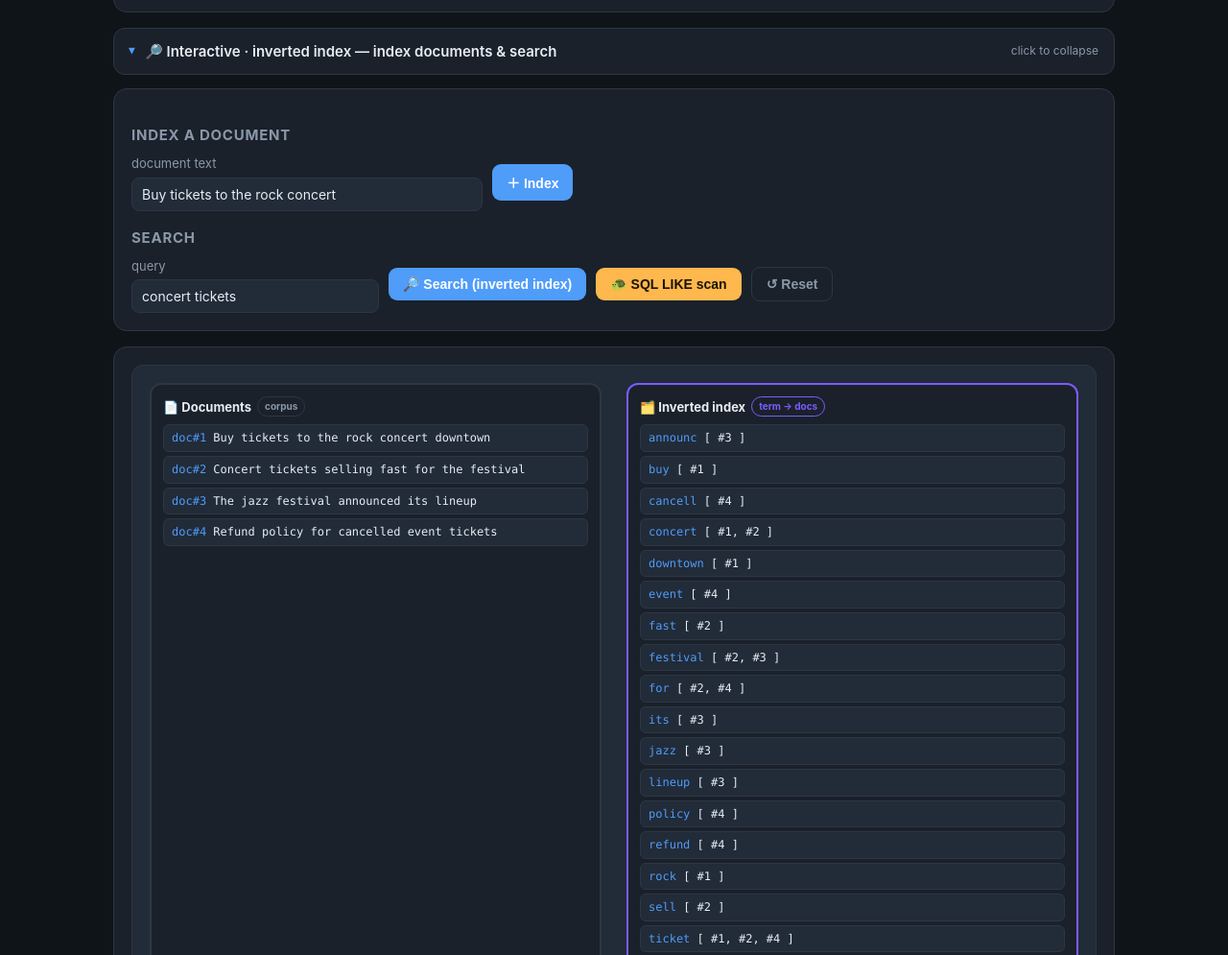
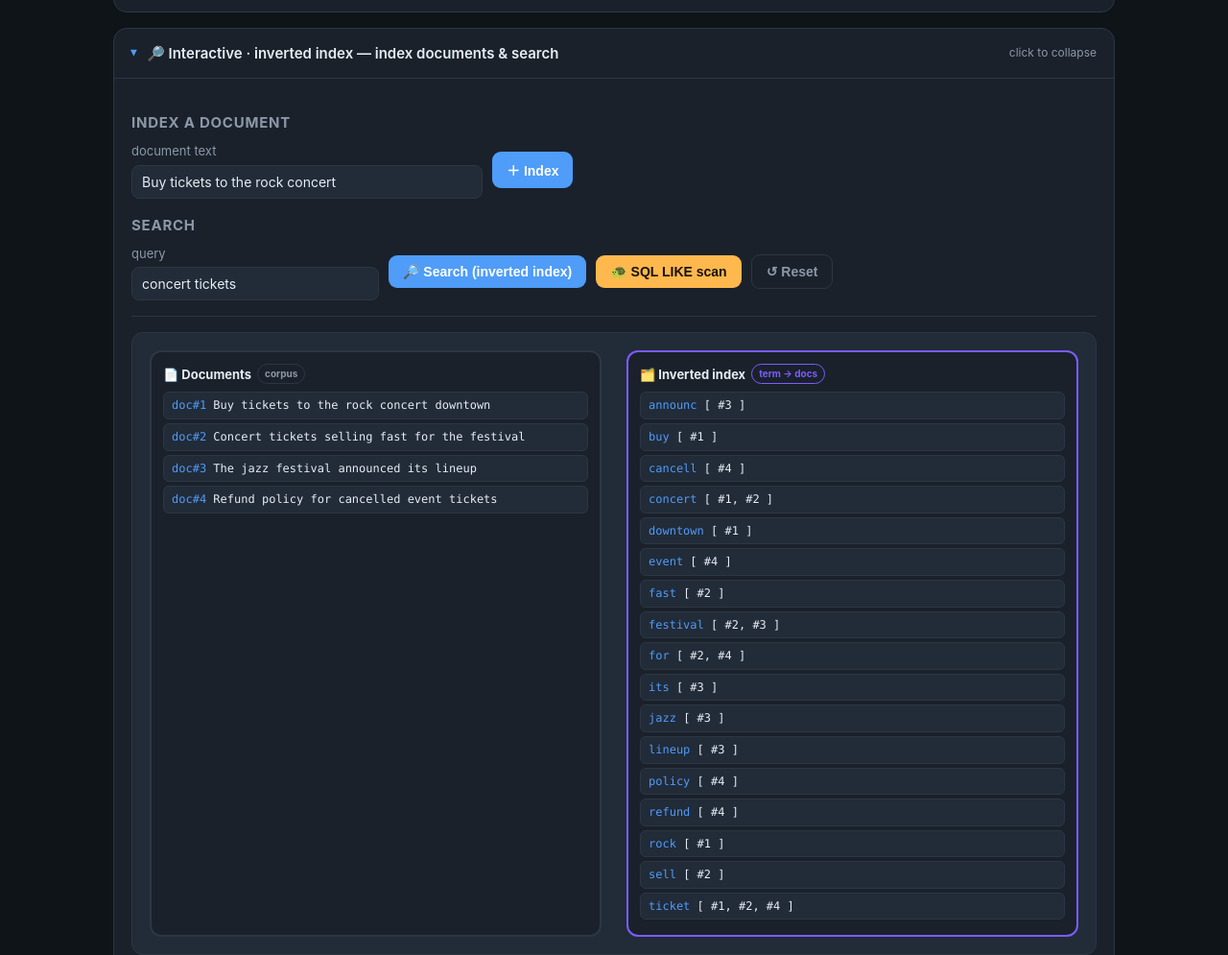
Before and after one commit to Blacknikomo/system-design-quiz, a plain HTML site: page elasticsearch.html in a window 1280 px wide. Shown: the part 444-1439 px from the top of the page at 96% size. Drawn offline with Linux system fonts and the light colour scheme.

Commit message:
fix(elasticsearch): collapsible sections render as one cohesive panel
The fold summary looked like a separate chip floating above separate cards.
Rework details.fold into a single bordered panel: the summary is its header
(rounded top, divider when open) and the content now lives in a .fold-body
wrapper inside the same panel. Inner .card blocks are flattened (no nested
borders) and separated by light dividers, so each interactive reads as one
block whose own header expands it.

- style.css: details.fold is now the panel; added .fold-body padding, inner
  card-flatten, and section-divider rules.
- elasticsearch.html: wrapped each of the 4 fold sections' content in
  <div class="fold-body">.
- AGENTS.md: documented the collapsible component + .fold-body structure.

Verified with jsdom: 4 folds each contain a .fold-body with cards nested
inside, sims still render, toggle works, 0 JS errors, no duplicate IDs.

```diff
--- a/elasticsearch.html
+++ b/elasticsearch.html
@@ -54,6 +54,7 @@
 
   <details class="fold" open>
     <summary>🔎 Interactive · inverted index — index documents &amp; search <span class="fold-hint">click to collapse</span></summary>
+      <div class="fold-body">
 
   <!-- controls -->
   <div class="card">
@@ -106,11 +107,13 @@
       </ol>
     </div>
   </div>
+      </div>
   </details>
 
   <!-- ===== WRITE PATH (NEW) ===== -->
   <details class="fold" open>
     <summary>✍️ Interactive · how a WRITE (index) request is routed &amp; stored <span class="fold-hint">click to collapse</span></summary>
+      <div class="fold-body">
 
     <div class="card">
       <div class="row" style="gap:8px">
@@ -171,11 +174,13 @@
         </ol>
       </div>
     </div>
+      </div>
   </details>
 
   <!-- ===== QUERY + FETCH (NEW) ===== -->
   <details class="fold" open>
     <summary>🔭 Interactive · how a search reads data — query then fetch (top-N) <span class="fold-hint">click to collapse</span></summary>
+      <div class="fold-body">
 
     <div class="card">
       <div class="row" style="gap:8px">
@@ -230,11 +235,13 @@
         </ol>
       </div>
     </div>
+      </div>
   </details>
 
   <!-- ===== DELETE (NEW) ===== -->
   <details class="fold" open>
     <summary>🗑️ Interactive · how a delete works — tombstone in a segment, purged at merge <span class="fold-hint">click to collapse</span></summary>
+      <div class="fold-body">
 
     <div class="card">
       <div class="row" style="gap:8px">
@@ -280,6 +287,7 @@
         </ol>
       </div>
     </div>
+      </div>
   </details>
 
   <!-- ===== AT SCALE ===== -->
--- a/style.css
+++ b/style.css
@@ -127,17 +127,22 @@ table.cx td,table.cx th,.ctable td,.ctable th{border:1px solid var(--line);paddi
 table.cx th,.ctable th{color:var(--muted);font-weight:600;background:var(--panel2)}
 table.cx code,.ctable code{color:var(--accent)}
 
-/* collapsible section — <details class="fold" [open]><summary>…</summary> …cards… </details> */
-details.fold{margin:0 0 16px}
+/* collapsible section — ONE cohesive panel; the summary is its header.
+   Structure: <details class="fold" [open]><summary>…</summary><div class="fold-body">…</div></details> */
+details.fold{background:var(--panel);border:1px solid var(--line);border-radius:14px;margin:0 0 16px}
 details.fold>summary{cursor:pointer;list-style:none;display:flex;align-items:center;gap:10px;
-  padding:12px 16px;background:var(--panel);border:1px solid var(--line);border-radius:12px;
-  font-weight:600;font-size:15px;color:var(--txt);user-select:none;transition:.15s}
+  padding:14px 18px;border-radius:14px;font-weight:600;font-size:15px;color:var(--txt);user-select:none;transition:background .15s}
 details.fold>summary::-webkit-details-marker{display:none}
 details.fold>summary::before{content:"▸";color:var(--accent);font-size:12px;transition:transform .15s}
+details.fold[open]>summary{border-bottom:1px solid var(--line);border-radius:14px 14px 0 0}
 details.fold[open]>summary::before{transform:rotate(90deg)}
-details.fold>summary:hover{border-color:var(--accent)}
-details.fold[open]>summary{margin-bottom:14px}
+details.fold>summary:hover{background:var(--panel2)}
 details.fold>summary .fold-hint{margin-left:auto;font-weight:400;font-size:12px;color:var(--muted)}
+details.fold>.fold-body{padding:16px 18px 2px}
+/* flatten inner cards so the whole section reads as one block, not nested panels */
+details.fold .card{background:transparent;border:none;border-radius:0;padding:0;margin:0 0 16px}
+details.fold>.fold-body>.card+.card,
+details.fold>.fold-body>.cols{border-top:1px solid var(--line);padding-top:16px}
 
 /* ===== Reference section (infra / sharding / commands / recipes) ===== */
 .ref-cols{display:grid;grid-template-columns:1fr 1fr;gap:18px}
```
Also changed, not shown: 1 other file.
